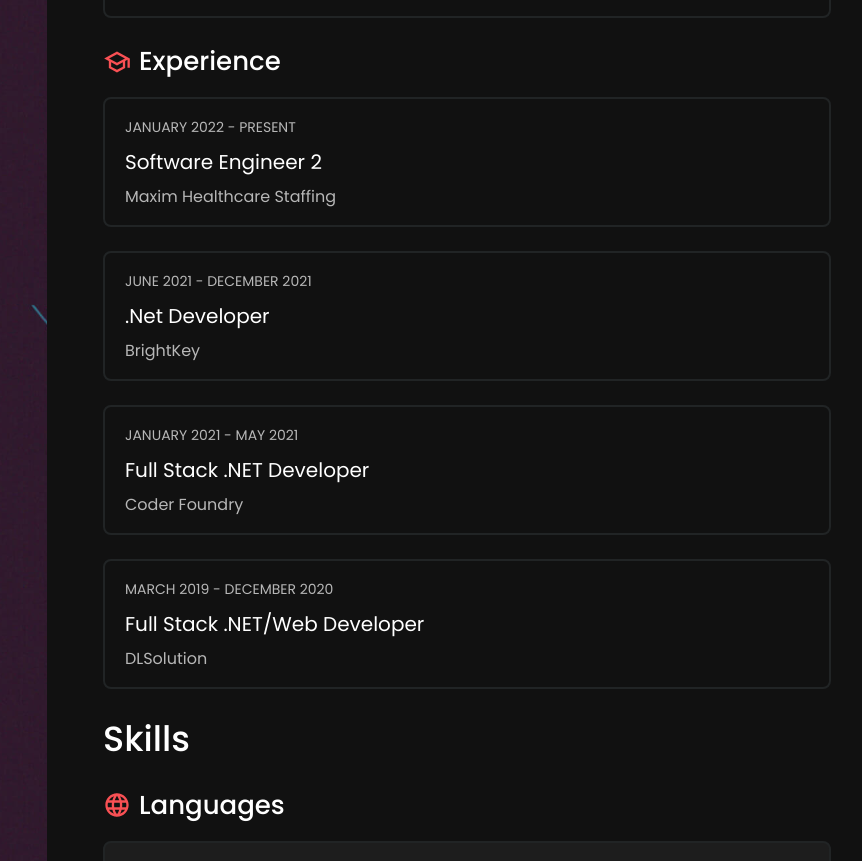
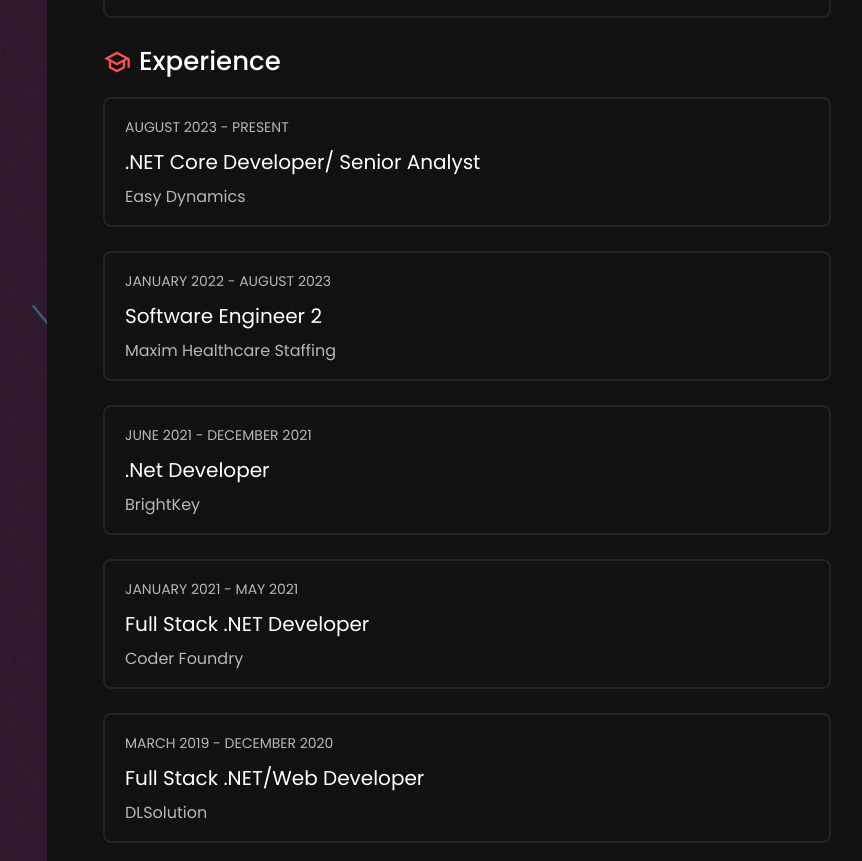
Before and after one commit to arthastheking113/nextjs-portfolio, a Next.js app: page / in a window 1280 px wide. Shown: the part 1948-2809 px from the top of the page, without its empty margins (393-1255 px from the left). Built offline with nearby package versions, Linux system fonts and the light colour scheme; grey boxes are pictures that could not be loaded.

Commit message:
update edc

```diff
--- a/components/Resume/ResumeCard.jsx
+++ b/components/Resume/ResumeCard.jsx
@@ -23,7 +23,13 @@
       icon: <MdOutlineSchool />,
       items: [
         {
-          date: "JANUARY 2022 - PRESENT",
+          date: "AUGUST 2023 - PRESENT",
+          title: ".NET Core Developer/ Senior Analyst",
+          place: "Easy Dynamics",
+          bg: "#F2F4FF",
+        },
+        {
+          date: "JANUARY 2022 - AUGUST 2023",
           title: "Software Engineer 2",
           place: "Maxim Healthcare Staffing",
           bg: "#F2F4FF",
```
